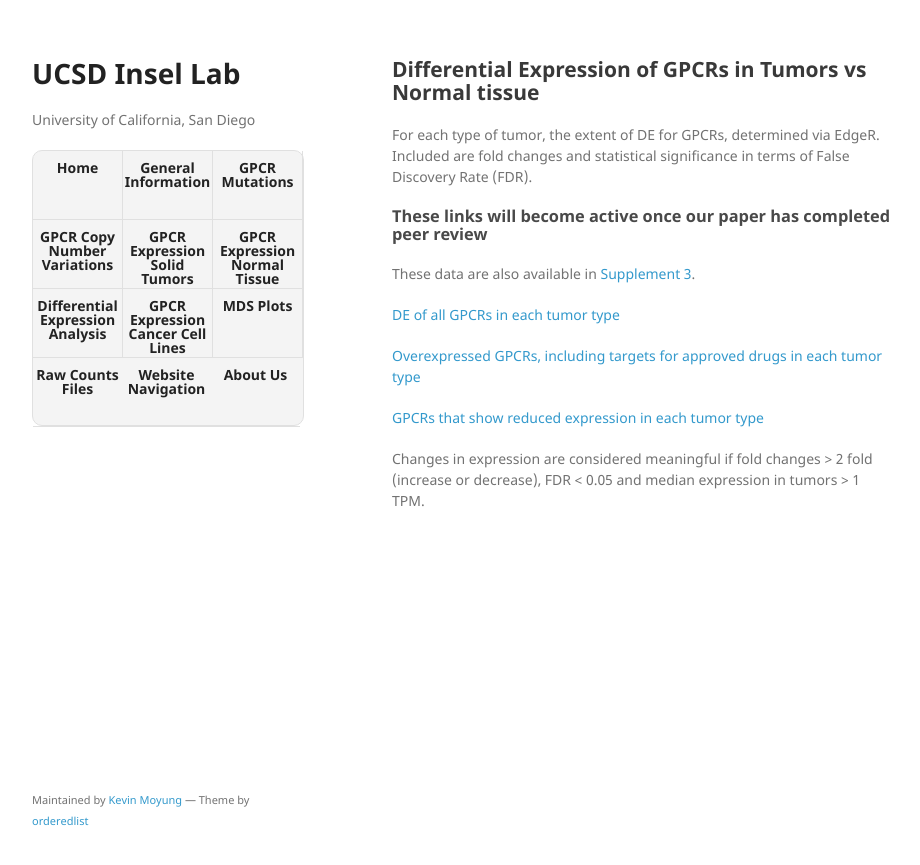
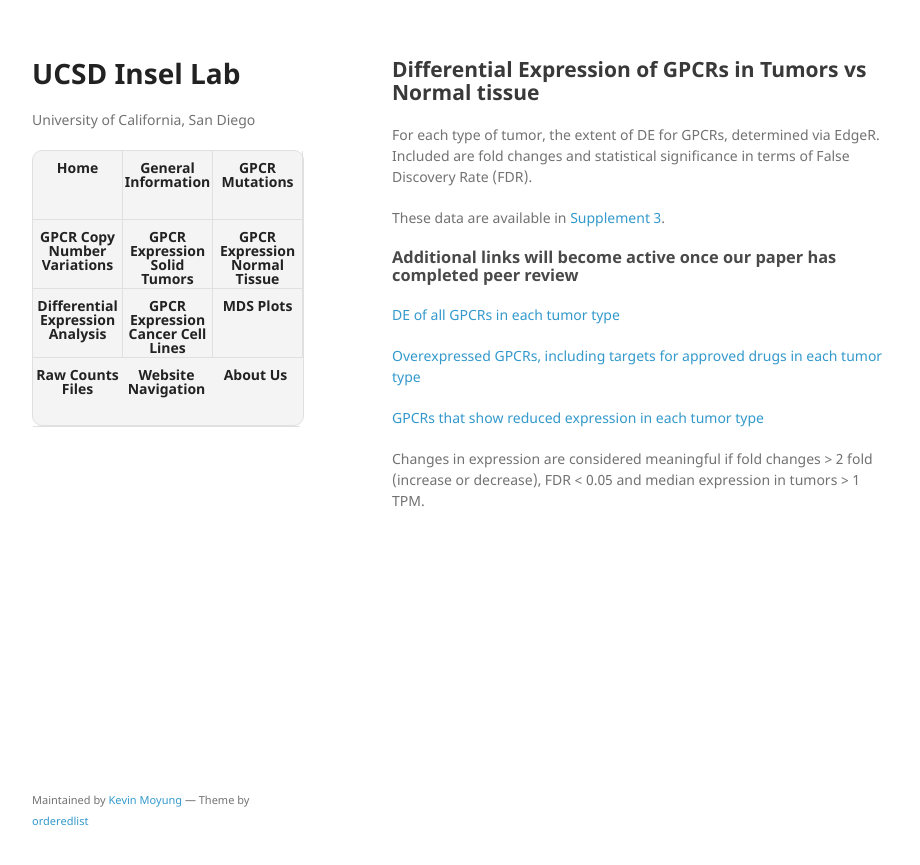
Before and after one commit to insellab/insellab.github.io, a Jekyll site: the page built from gpcr_DE.md, in a window 1280 px wide. Shown: the top 865 px of the page, without its empty margins (178-1098 px from the left). Built offline with Jekyll 4.4.1, drawn with Linux system fonts in a browser that asks for light colours; our own code applies the rules of GitHub Pages for plain Markdown files.

Commit message:
Update gpcr_DE.md

```diff
--- a/gpcr_DE.md
+++ b/gpcr_DE.md
@@ -6,9 +6,9 @@ layout: default
 
 For each type of tumor, the extent of DE for GPCRs, determined via EdgeR. Included are fold changes and statistical significance in terms of False Discovery Rate (FDR).
 
-### These links will become active once our paper has completed peer review
+These data are available in [Supplement 3](https://drive.google.com/open?id=1ROW2FWvDYlP7w5n-qMR8KMapnjkD2Ta9).
 
-These data are also available in [Supplement 3]().
+### Additional links will become active once our paper has completed peer review
 
 [DE of all GPCRs in each tumor type]()
 
```
